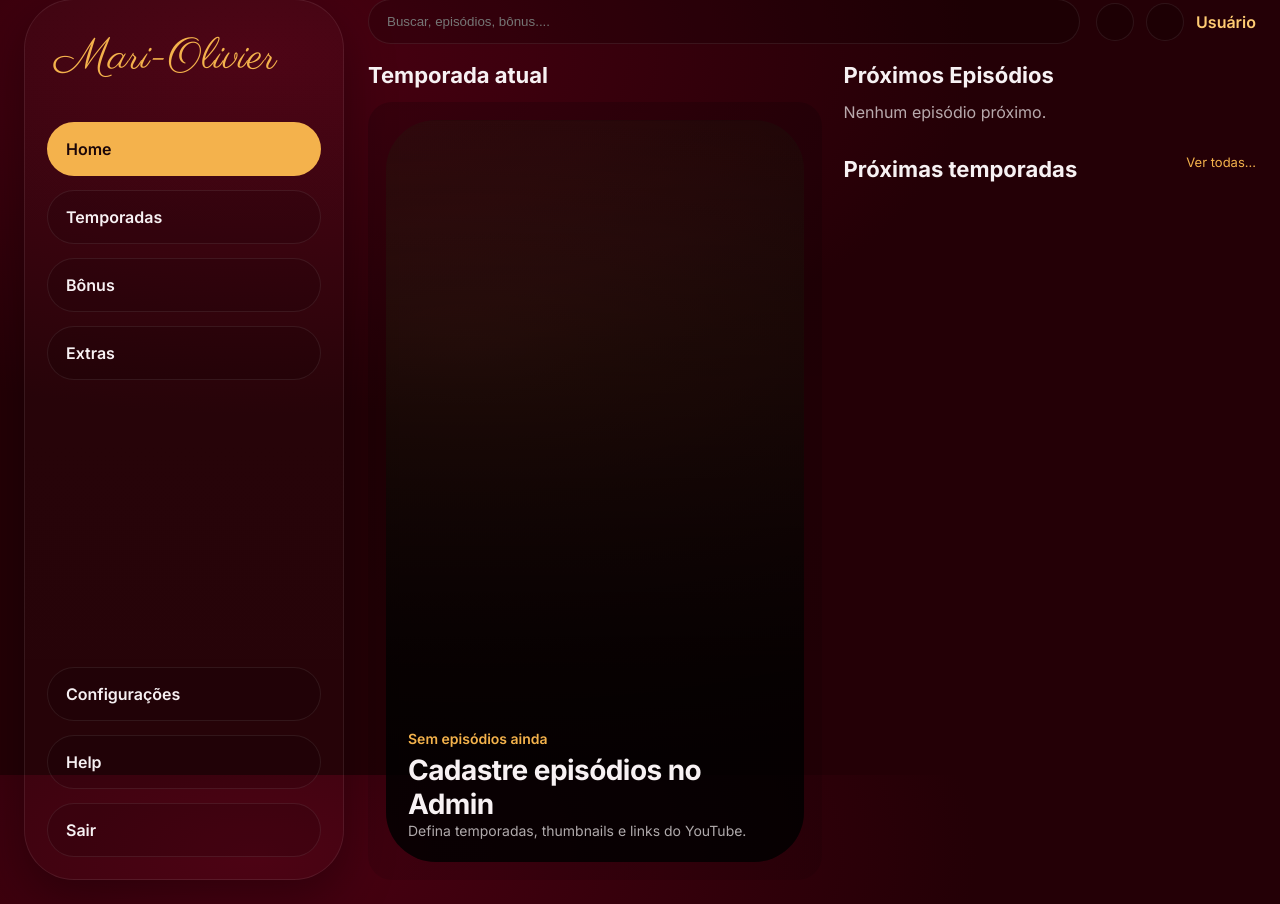
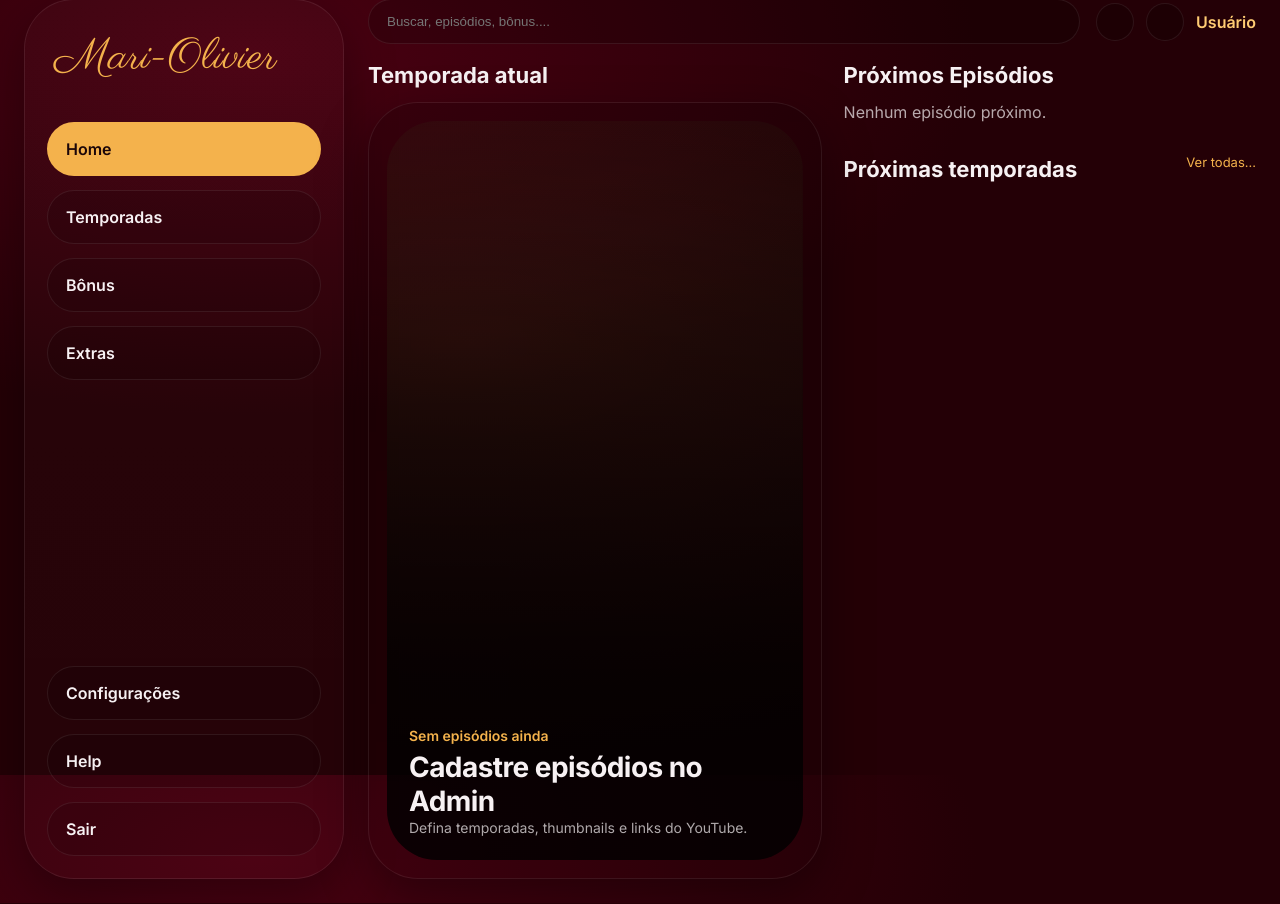
Before and after one commit to Hunter954/MariOlivier, a Flask app: page / in a window 1280 px wide. Shown: the part 25-929 px from the top of the page. Run offline with Flask 3, Linux system fonts and the light colour scheme; the visitor is signed in with stand-in values (Sample User, id 1); data that the repository does not hold is empty.

Commit message:
Update app.css

```diff
--- a/app/static/css/app.css
+++ b/app/static/css/app.css
@@ -189,13 +189,13 @@ a{color:inherit;text-decoration:none}
 .hero-story{
   position:relative;
   width:min(420px, 100%);
-  margin: 0 auto;
+  margin: 0; /* alinhado à esquerda */
   aspect-ratio: 9 / 16;
   border-radius: var(--radius);
   overflow:hidden;
-  border:1px solid var(--stroke);
-  background: rgba(0,0,0,.14);
-  box-shadow: var(--shadow);
+  border:none; /* remove outline */
+  background: transparent; /* remove fundo escuro */
+  box-shadow: none; /* remove sombra */
 }
 .hero-cover{position:absolute;inset:0}
 .hero-thumb{
@@ -359,16 +359,3 @@ label{display:block;font-weight:700;font-size:13px;margin-bottom:8px}
   .grid-seasons{grid-template-columns: repeat(2, minmax(0, 1fr))}
   .grid-episodes{grid-template-columns:1fr}
 }
-
-
-/* --- Home: alinhar hero na base da sidebar (pixel) --- */
-.main{display:flex;flex-direction:column;min-height:100%}
-.grid{flex:1;align-items:stretch}
-.col-left,.col-right{min-height:0}
-.col-left{display:flex;flex-direction:column}
-.hero.card.big{flex:1;min-height:0;display:flex;align-items:flex-end;justify-content:flex-start;border:none;box-shadow:none}
-.hero{border-radius:24px} /* radius mais delicado no hero */
-.hero-story{margin:0;border:none;box-shadow:none}
-
-/* Próximas temporadas: garantir que NÃO exista borda no card externo */
-.row-seasons .card{border:none;box-shadow:none;background:transparent}
```
